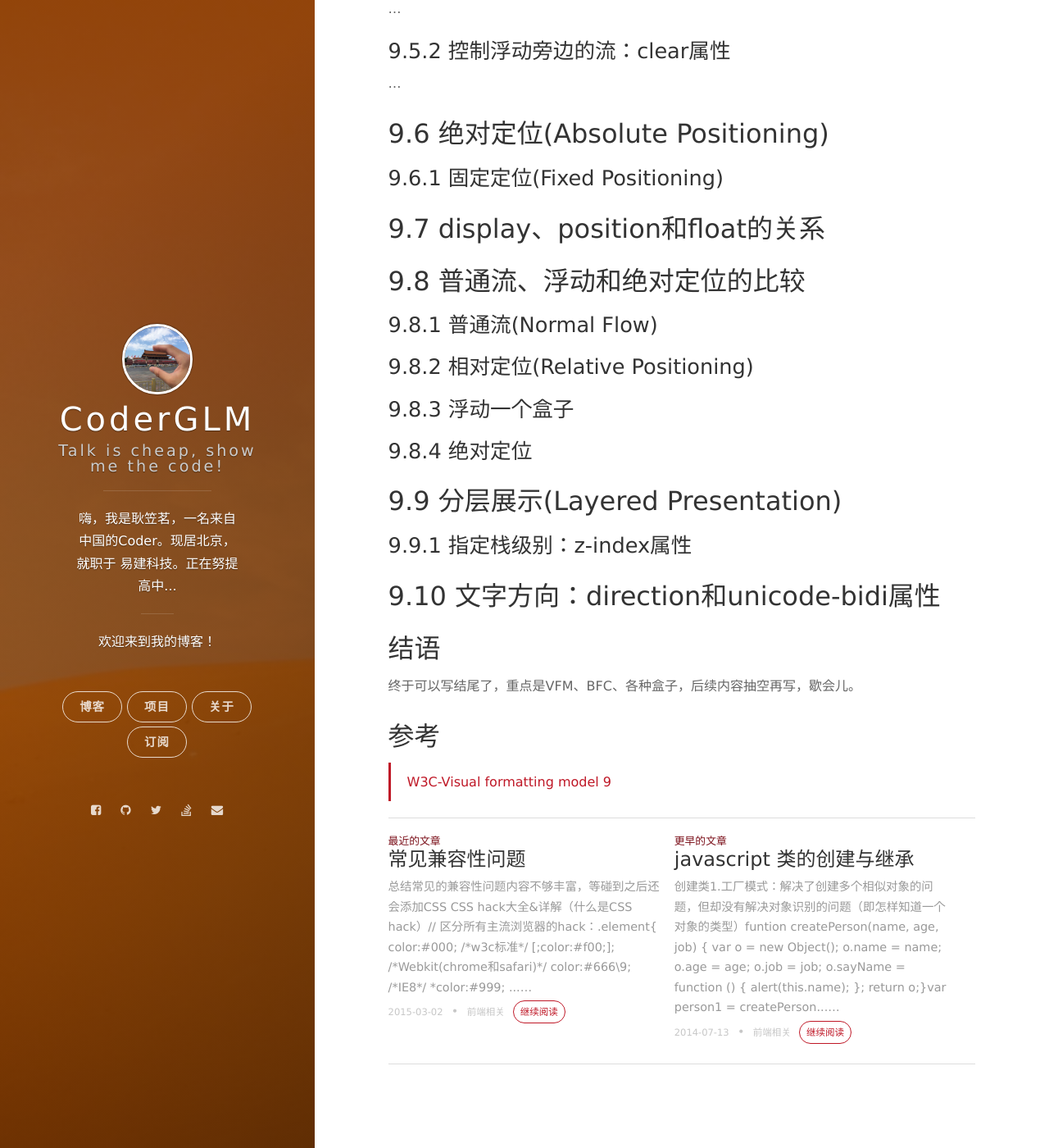
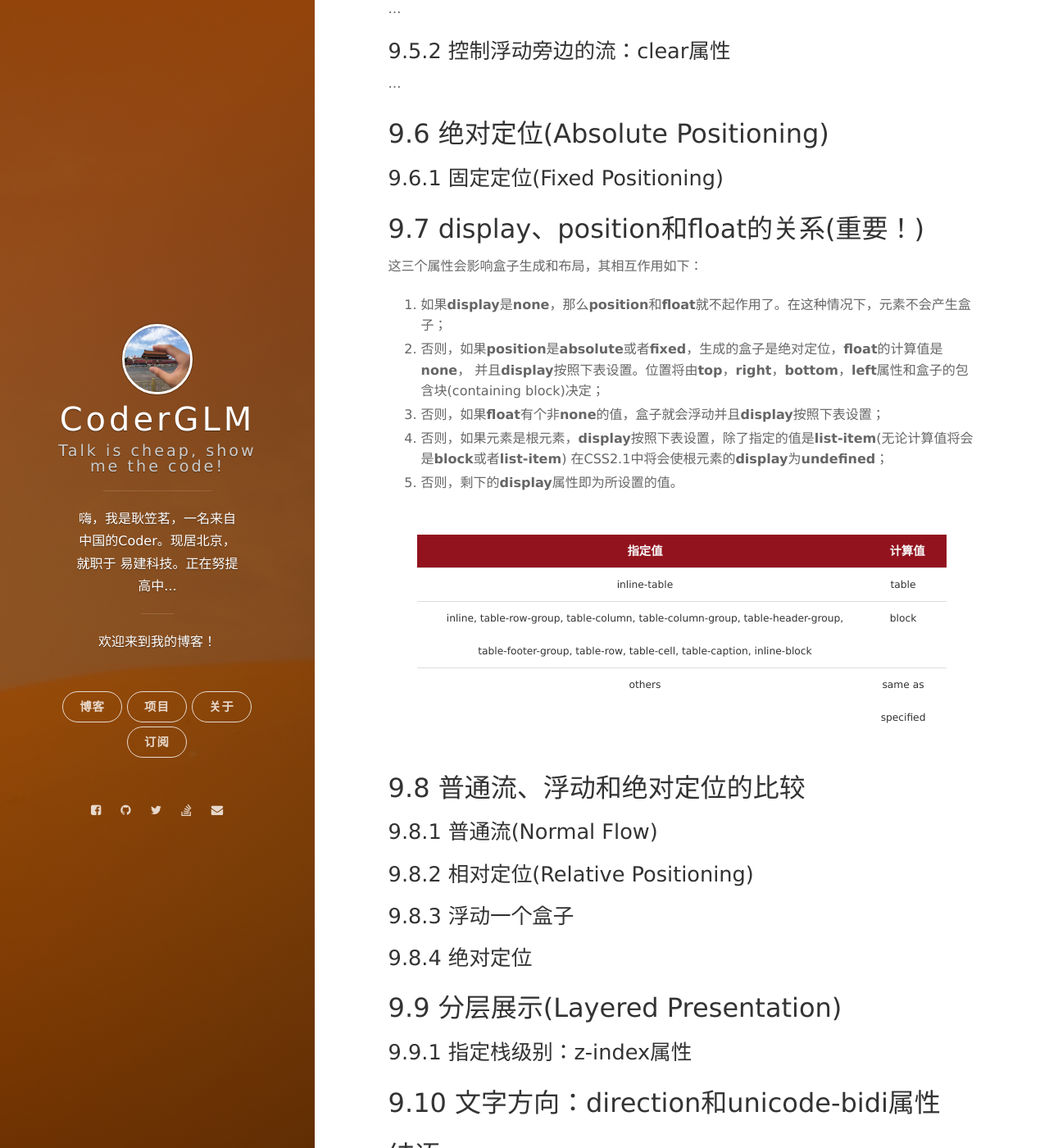
Before and after one commit to CoderLim/jekyll-based-blog, a Jekyll site: the page built from _posts/2014-09-02-css2.1-visual-formatting-model.markdown, in a window 1280 px wide and 1400 px high, scrolled down 3072 px. Shown: the whole window at 82% size. Built offline with Jekyll 4.4.1, drawn with Linux system fonts in a browser that asks for light colours; nearby versions of some CDN libraries; comment, search, counter and statistics services are not loaded.

Commit message:
update 2014-09-02-css2.1-visual-formatting-model-----9.7

```diff
--- a/_posts/2014-09-02-css2.1-visual-formatting-model.markdown
+++ b/_posts/2014-09-02-css2.1-visual-formatting-model.markdown
@@ -117,7 +117,24 @@ value has been propagated to the viewport)都会为内容创建一个BFC。
 
 ### 9.6.1 固定定位(Fixed Positioning)
 
-## 9.7 display、position和float的关系
+## 9.7 display、position和float的关系(重要！)
+
+这三个属性会影响盒子生成和布局，其相互作用如下：
+
+1. 如果**display**是**none**，那么**position**和**float**就不起作用了。在这种情况下，元素不会产生盒子；
+2. 否则，如果**position**是**absolute**或者**fixed**，生成的盒子是绝对定位，**float**的计算值是**none**，
+   并且**display**按照下表设置。位置将由**top**，**right**，**bottom**，**left**属性和盒子的包含块(containing
+   block)决定；
+3. 否则，如果**float**有个非**none**的值，盒子就会浮动并且**display**按照下表设置；
+4. 否则，如果元素是根元素，**display**按照下表设置，除了指定的值是**list-item**(无论计算值将会是**block**或者**list-item**)
+   在CSS2.1中将会使根元素的**display**为**undefined**；
+5. 否则，剩下的**display**属性即为所设置的值。
+
+指定值 | 计算值
+-------|---------
+inline-table | table
+inline, table-row-group, table-column, table-column-group, table-header-group, table-footer-group, table-row, table-cell, table-caption, inline-block | block
+others | same as specified
 
 ## 9.8 普通流、浮动和绝对定位的比较
 
```
